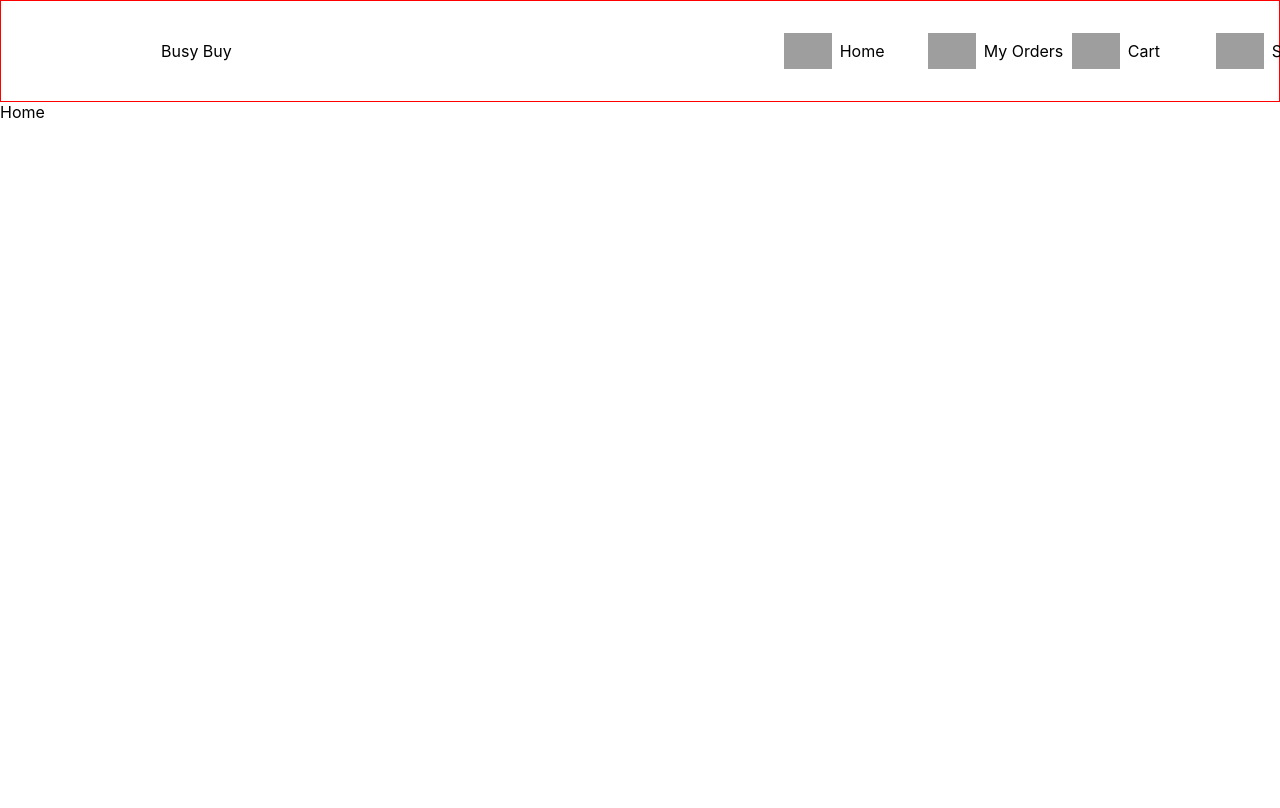
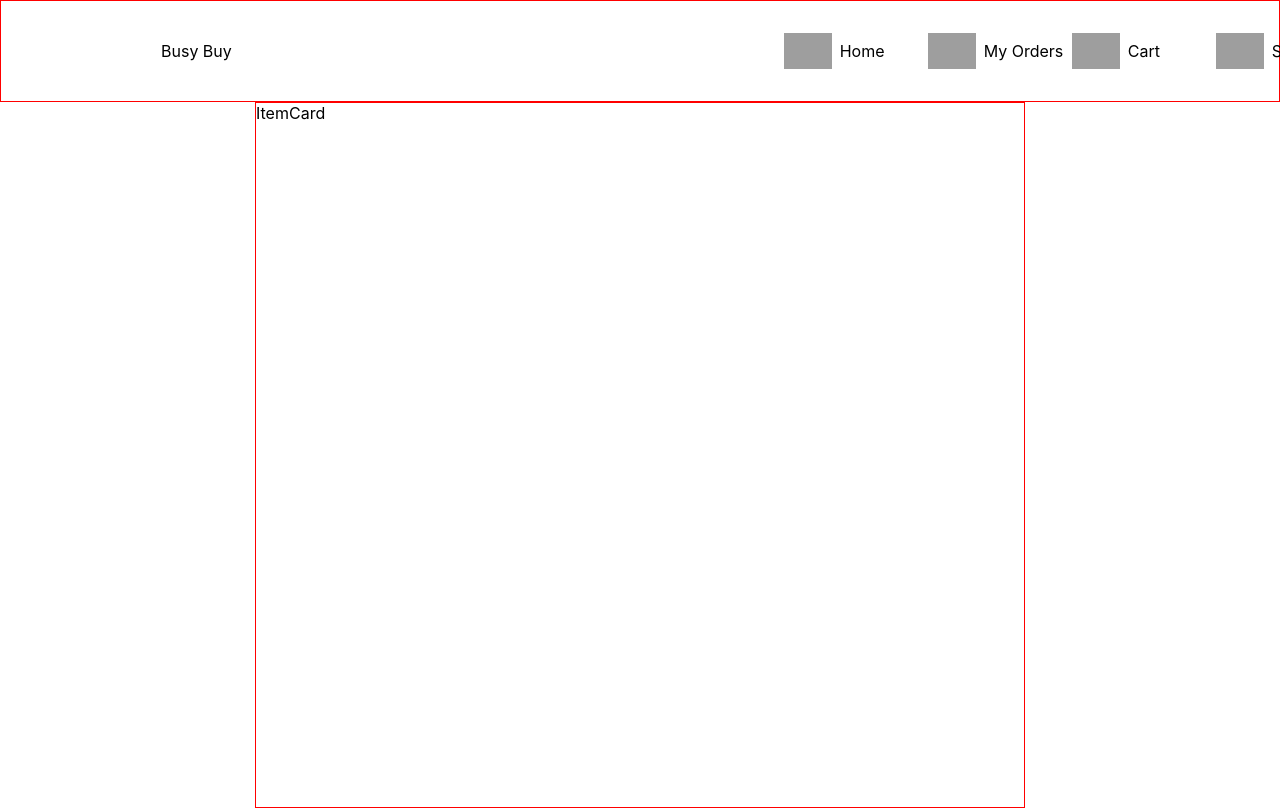
Before and after one commit to kirankumar-Matham96/busy-buy-2, a React (Create React App) app: page / in a window 1280 px wide. Shown: the top 808 px of the page. Built offline with nearby package versions, Linux system fonts and the light colour scheme; grey boxes are pictures that could not be loaded.

Commit message:
feat: added items container to the home

```diff
--- a/src/components/ItemsContainer/index.jsx
+++ b/src/components/ItemsContainer/index.jsx
@@ -1,4 +1,10 @@
+import { ItemCard } from "../ItemCard";
+import itemsContainerStyles from "./index.module.css";
 
-export const ItemContainer = () => {
-    return <div>ItemContainer</div>;
-  };
+export const ItemsContainer = () => {
+  return (
+    <div className={itemsContainerStyles.bgContainer}>
+      <ItemCard />
+    </div>
+  );
+};
--- a/src/components/ItemsContainer/index.module.css
+++ b/src/components/ItemsContainer/index.module.css
@@ -0,0 +1,10 @@
+.bgContainer {
+  border: 1px solid red;
+  min-height: 88vh;
+  width: 60vw;
+  margin: 0 auto;
+  display: grid;
+  grid-template-columns: repeat(3, 31%);
+  grid-template-rows: repeat(auto-fill, 1fr);
+  gap: 2rem;
+}
--- a/src/pages/Home/index.jsx
+++ b/src/pages/Home/index.jsx
@@ -1,4 +1,9 @@
+import { ItemsContainer } from "../../components/ItemsContainer";
 
 export const Home = () => {
-    return <div>Home</div>;
-  };
+  return (
+    <div>
+      <ItemsContainer />
+    </div>
+  );
+};
```
